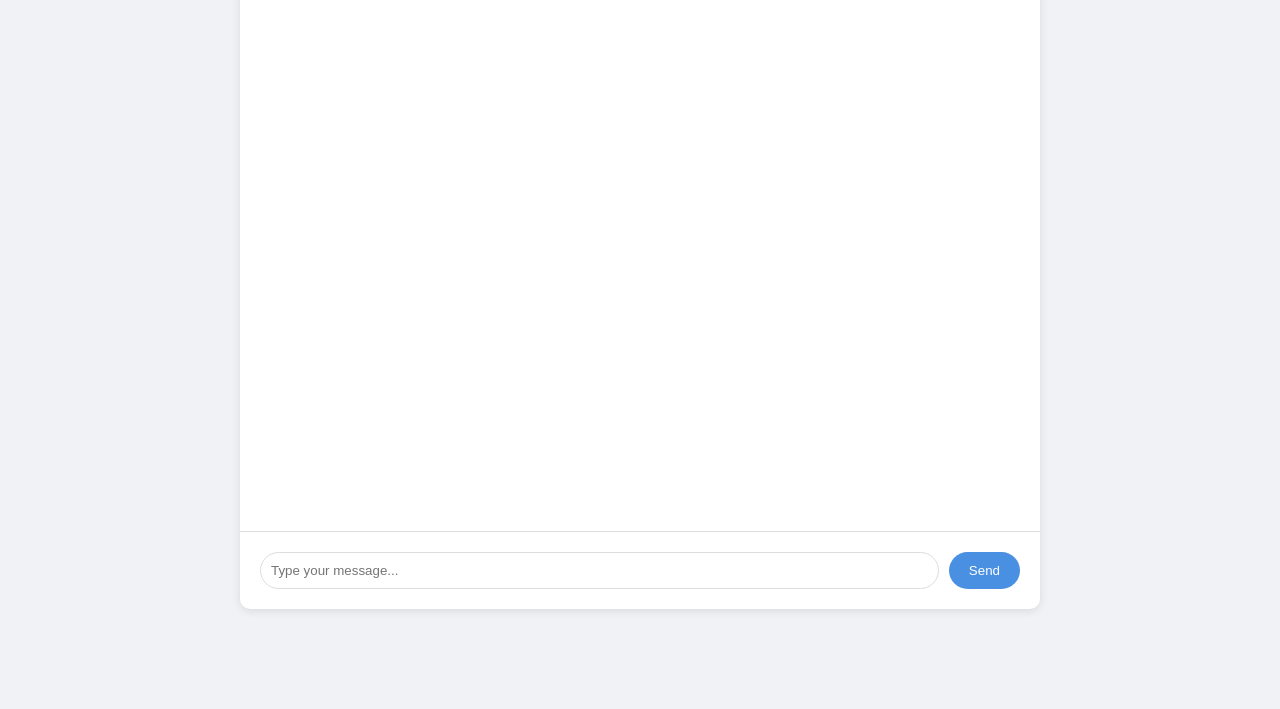
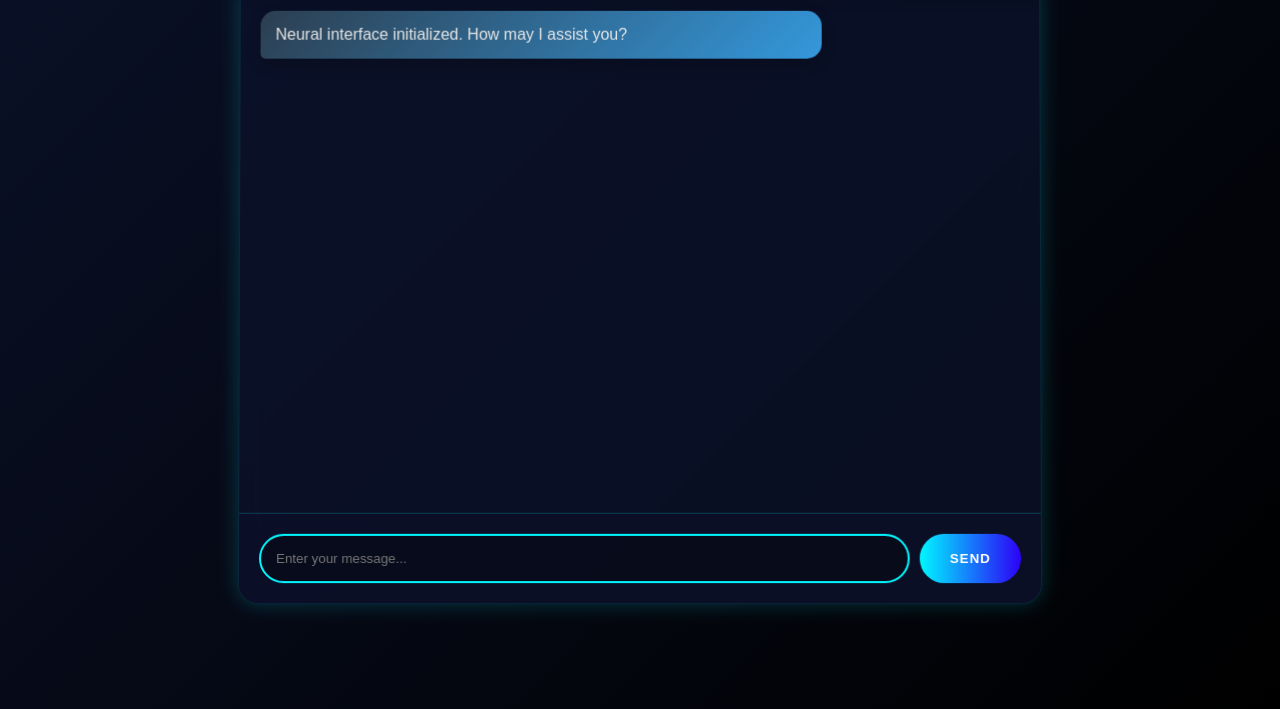
Before and after one commit to abhisheksalv2003/Tg-python-chatbot, a website: page public/index.html in a window 1280 px wide. Shown: the part 131-840 px from the top of the page. Before the commit the page ends 800 px from the top, so only its background shows below. Drawn offline with Linux system fonts and the light colour scheme.

Commit message:
Update index.html
new ui future

```diff
--- a/public/index.html
+++ b/public/index.html
@@ -3,99 +3,175 @@
 <head>
     <meta charset="UTF-8">
     <meta name="viewport" content="width=device-width, initial-scale=1.0">
-    <title>Local Language Chatbot</title>
+    <title>Futuristic Chat Interface</title>
     <style>
+        :root {
+            --primary: #00f7ff;
+            --secondary: #0a1128;
+            --accent: #2d00f7;
+            --text: #e6e6e6;
+        }
+
         body {
             margin: 0;
             padding: 20px;
-            font-family: Arial, sans-serif;
-            background: #f0f2f5;
+            font-family: 'Arial', sans-serif;
+            background: linear-gradient(135deg, var(--secondary), #000);
+            color: var(--text);
+            min-height: 100vh;
+            perspective: 1000px;
         }
+
         .chat-container {
             max-width: 800px;
             margin: 0 auto;
-            background: white;
-            border-radius: 10px;
-            box-shadow: 0 2px 10px rgba(0,0,0,0.1);
+            background: rgba(10, 17, 40, 0.8);
+            backdrop-filter: blur(10px);
+            border: 1px solid rgba(0, 247, 255, 0.1);
+            border-radius: 20px;
             height: 90vh;
             display: flex;
             flex-direction: column;
+            transform-style: preserve-3d;
+            animation: container-float 3s ease-in-out infinite;
+            box-shadow: 0 0 20px rgba(0, 247, 255, 0.2);
         }
+
+        @keyframes container-float {
+            0%, 100% { transform: translateY(0) rotateX(2deg); }
+            50% { transform: translateY(-10px) rotateX(0deg); }
+        }
+
         .chat-header {
             padding: 20px;
-            background: #4a90e2;
+            background: linear-gradient(90deg, var(--accent), var(--primary));
             color: white;
-            border-radius: 10px 10px 0 0;
+            border-radius: 20px 20px 0 0;
             display: flex;
             justify-content: space-between;
             align-items: center;
+            box-shadow: 0 5px 15px rgba(0, 0, 0, 0.2);
         }
+
         .chat-messages {
             flex: 1;
             overflow-y: auto;
             padding: 20px;
+            scroll-behavior: smooth;
         }
+
+        .chat-messages::-webkit-scrollbar {
+            width: 8px;
+        }
+
+        .chat-messages::-webkit-scrollbar-track {
+            background: rgba(0, 247, 255, 0.1);
+            border-radius: 4px;
+        }
+
+        .chat-messages::-webkit-scrollbar-thumb {
+            background: var(--primary);
+            border-radius: 4px;
+            box-shadow: 0 0 10px var(--primary);
+        }
+
         .message {
             margin-bottom: 15px;
-            padding: 10px 15px;
+            padding: 15px;
             border-radius: 15px;
             max-width: 70%;
             word-wrap: break-word;
+            animation: message-popup 0.5s ease-out;
+            transform-style: preserve-3d;
+            box-shadow: 0 5px 15px rgba(0, 0, 0, 0.2);
         }
+
+        @keyframes message-popup {
+            from {
+                opacity: 0;
+                transform: translateY(20px) scale(0.8);
+            }
+            to {
+                opacity: 1;
+                transform: translateY(0) scale(1);
+            }
+        }
+
         .user-message {
-            background: #e3effd;
+            background: linear-gradient(135deg, var(--accent), #4a00e0);
             margin-left: auto;
+            border-bottom-right-radius: 5px;
         }
+
         .bot-message {
-            background: #f0f0f0;
+            background: linear-gradient(135deg, #2c3e50, #3498db);
+            border-bottom-left-radius: 5px;
         }
+
         .error-message {
-            background: #ffe6e6;
-            color: #d63031;
+            background: linear-gradient(135deg, #c0392b, #e74c3c);
+            color: white;
         }
+
         .input-container {
             padding: 20px;
-            border-top: 1px solid #ddd;
+            border-top: 1px solid rgba(0, 247, 255, 0.2);
             display: flex;
             gap: 10px;
+            background: rgba(10, 17, 40, 0.5);
+            border-radius: 0 0 20px 20px;
         }
+
         #messageInput {
             flex: 1;
-            padding: 10px;
-            border: 1px solid #ddd;
-            border-radius: 20px;
+            padding: 15px;
+            border: 2px solid var(--primary);
+            background: rgba(0, 0, 0, 0.3);
+            border-radius: 25px;
             outline: none;
+            color: var(--text);
+            transition: all 0.3s ease;
         }
+
+        #messageInput:focus {
+            box-shadow: 0 0 15px var(--primary);
+        }
+
         button {
-            padding: 10px 20px;
-            background: #4a90e2;
+            padding: 15px 30px;
+            background: linear-gradient(90deg, var(--primary), var(--accent));
             color: white;
             border: none;
-            border-radius: 20px;
+            border-radius: 25px;
             cursor: pointer;
+            transition: all 0.3s ease;
+            text-transform: uppercase;
+            font-weight: bold;
+            letter-spacing: 1px;
         }
+
         button:hover {
-            background: #357abd;
+            transform: translateY(-2px);
+            box-shadow: 0 0 20px var(--primary);
         }
+
         button:disabled {
-            background: #cccccc;
+            background: #333;
             cursor: not-allowed;
-        }
-        .status {
-            font-size: 0.8em;
-            color: #666;
+            transform: none;
+            box-shadow: none;
         }
     </style>
 </head>
 <body>
     <div class="chat-container">
         <div class="chat-header">
-            <h2>Local Language Chatbot</h2>
-            <button onclick="resetChat()" id="resetButton">Reset Chat</button>
+            <h2>Neural Chat Interface</h2>
+            <button onclick="resetChat()" id="resetButton">New Session</button>
         </div>
         <div class="chat-messages" id="chatMessages"></div>
         <div class="input-container">
-            <input type="text" id="messageInput" placeholder="Type your message...">
+            <input type="text" id="messageInput" placeholder="Enter your message...">
             <button onclick="sendMessage()" id="sendButton">Send</button>
         </div>
     </div>
@@ -141,13 +217,13 @@
                 const data = await response.json();
 
                 if (data.error) {
-                    addMessage('Bot encountered an error. Starting new session...', 'error');
+                    addMessage('Neural interface error. Reinitializing session...', 'error');
                     sessionId = Date.now().toString();
                 } else {
                     addMessage(data.response, 'bot');
                 }
             } catch (error) {
-                addMessage('Connection error. Please try again.', 'error');
+                addMessage('Connection disrupted. Attempting to reconnect...', 'error');
                 sessionId = Date.now().toString();
             } finally {
                 isProcessing = false;
@@ -160,7 +236,7 @@
         function resetChat() {
             sessionId = Date.now().toString();
             chatMessages.innerHTML = '';
-            addMessage('Chat session reset. You can start a new conversation.', 'bot');
+            addMessage('Neural interface reset. Ready for new input.', 'bot');
         }
 
         messageInput.addEventListener('keypress', (e) => {
@@ -168,6 +244,9 @@
                 sendMessage();
             }
         });
+
+        // Add initial message
+        addMessage('Neural interface initialized. How may I assist you?', 'bot');
     </script>
 </body>
 </html>
```
